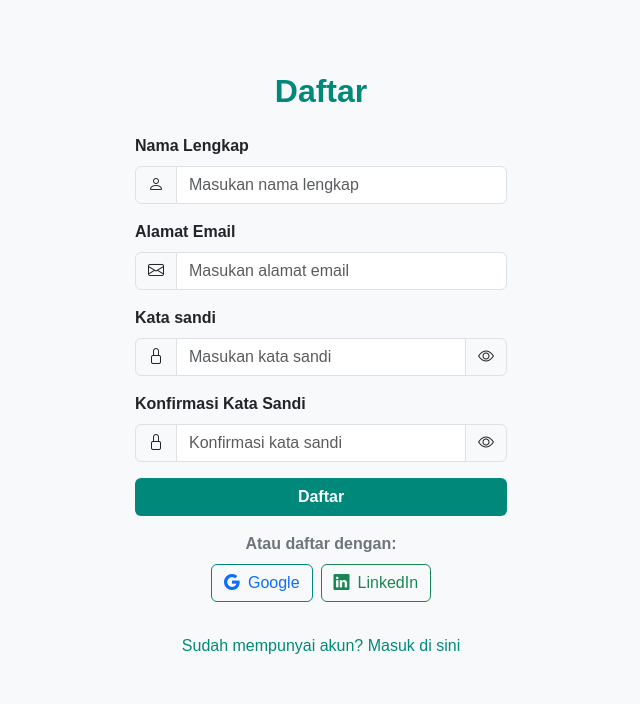
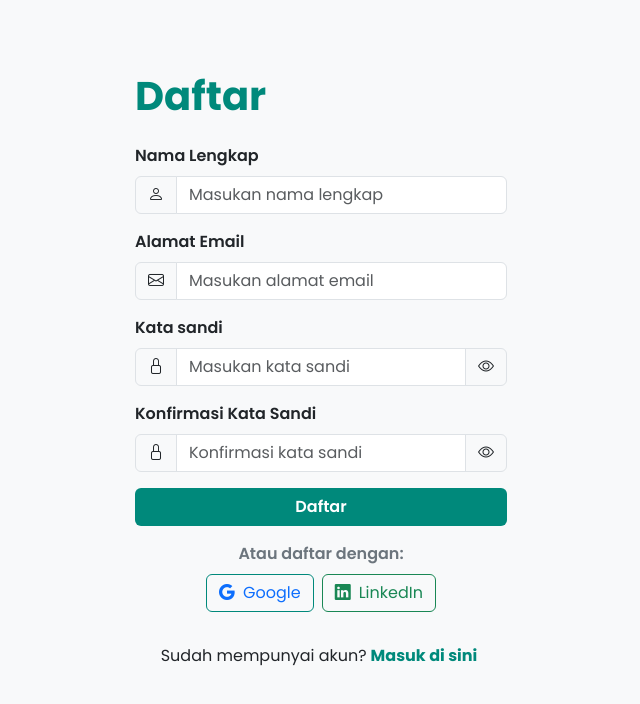
Before and after one commit to lluuvvii/hackathon_learning_space, a Next.js app: page /auth/sign-up in a window 1280 px wide. Shown: the top 704 px of the page, without its empty margins (319-959 px from the left). Built offline with nearby package versions, Linux system fonts and the light colour scheme.

Commit message:
update signIn, signUp, fgpass typography

```diff
--- a/src/app/auth/components/AuthForm.tsx
+++ b/src/app/auth/components/AuthForm.tsx
@@ -52,9 +52,9 @@ export default function AuthForm({
           background: 'transparent',
         }}
       >
-        <h2 className='text-center mb-4' style={{ color: '#00897B', fontWeight: '600' }}>
+        <h1 className='text-start mb-4 fw-bold' style={{ color: '#00897B' }}>
           {title}
-        </h2>
+        </h1>
         <form onSubmit={handleSignUpValidation}>
           {isSignUp && (
             <FormInput
@@ -102,7 +102,7 @@ export default function AuthForm({
           )}
           {!isSignUp && (
             <div className='text-end my-3'>
-              <Link href='/auth/forgot-password' className='text-decoration-none' style={{ color: '#00897B' }}>
+              <Link href='/auth/forgot-password' className='text-decoration-none fw-bold' style={{ color: '#00897B' }}>
                 Lupa kata sandi?
               </Link>
             </div>
@@ -205,15 +205,19 @@ const SocialButtons = () => (
 const AuthLinks = ({ isSignUp }: { isSignUp: boolean }) => (
   <div className='text-center mt-3'>
     {isSignUp ? (
-      <Link href='/auth/sign-in' className='text-decoration-none' style={{ color: '#00897B' }}>
-        Sudah mempunyai akun? Masuk di sini
-      </Link>
+      <div>
+        Sudah mempunyai akun?
+        <Link href='/auth/sign-in' className='text-decoration-none mx-1 fw-bold' style={{ color: '#00897B' }}>
+          Masuk di sini
+        </Link>
+      </div>
     ) : (
-      <>
-        <Link href='/auth/sign-up' className='text-decoration-none' style={{ color: '#00897B' }}>
-          Belum mempunyai akun? Daftar di sini
+      <div>
+        Belum mempunyai akun?
+        <Link href='/auth/sign-up' className='text-decoration-none mx-1 fw-bold' style={{ color: '#00897B' }}>
+          Daftar di sini
         </Link>
-      </>
+      </div>
     )}
   </div>
 )
--- a/src/app/globals.css
+++ b/src/app/globals.css
@@ -1,3 +1,4 @@
+@import url('https://fonts.googleapis.com/css2?family=Poppins:wght@400;500;600;700&display=swap');
 @import "~bootstrap/dist/css/bootstrap.min.css";
 @import "~bootstrap-icons/font/bootstrap-icons.css";
 
@@ -22,12 +23,13 @@ body {
 body {
   color: var(--foreground);
   background: var(--background);
-  font-family: Arial, Helvetica, sans-serif;
+  font-family: 'Poppins', Arial, Helvetica, sans-serif;
   -webkit-font-smoothing: antialiased;
   -moz-osx-font-smoothing: grayscale;
 }
 
 * {
+  font-family: 'Poppins', Arial, Helvetica, sans-serif;
   box-sizing: border-box;
   padding: 0;
   margin: 0;
```
Also changed, not shown: src/app/auth/forgot-password/page.tsx (+49 -49 lines).
